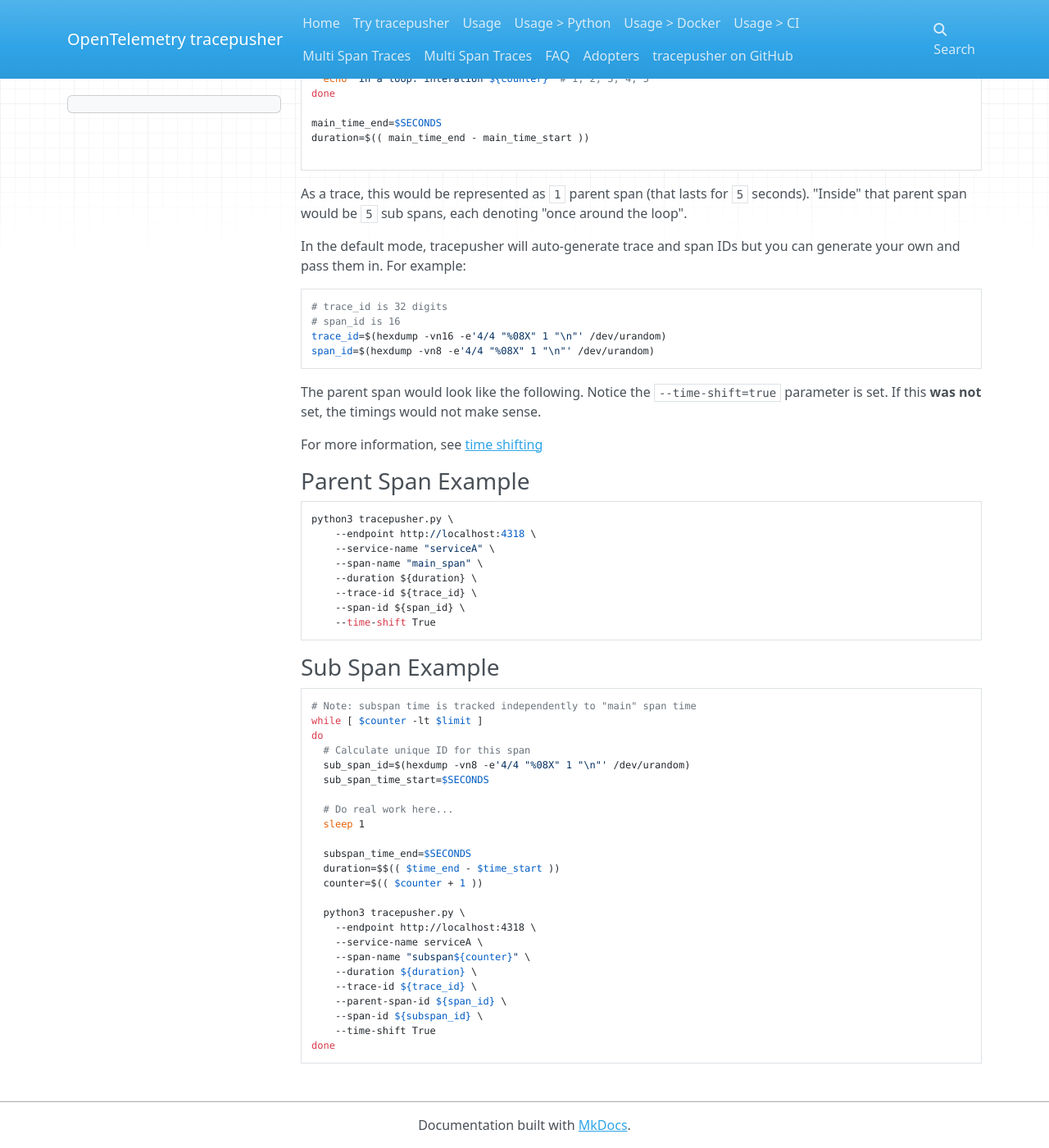
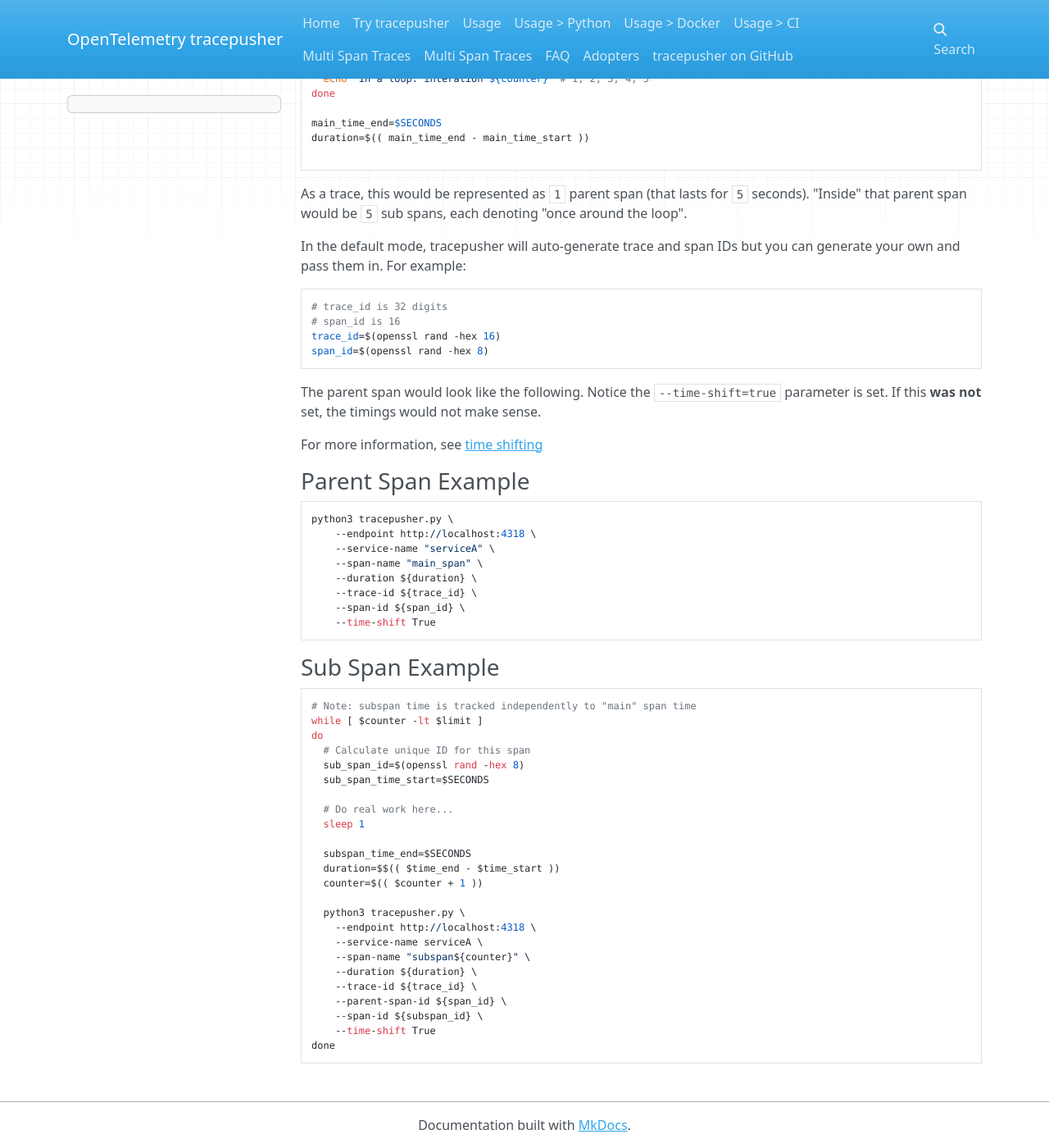
Before and after one commit to agardnerIT/tracepusher, an MkDocs documentation site: the page built from docs/reference/multi-span-traces.md, in a window 1280 px wide and 1400 px high, scrolled down 1203 px. Shown: the whole window at 82% size. Built offline with MkDocs 1.6.1, drawn with Linux system fonts in a browser that asks for light colours; nearby versions of some CDN libraries.

Commit message:
Replace hexdump by openssl in documentation

````diff
--- a/docs/reference/multi-span-traces.md
+++ b/docs/reference/multi-span-traces.md
@@ -32,8 +32,8 @@
 ```
 # trace_id is 32 digits
 # span_id is 16
-trace_id=$(hexdump -vn16 -e'4/4 "%08X" 1 "\n"' /dev/urandom)
-span_id=$(hexdump -vn8 -e'4/4 "%08X" 1 "\n"' /dev/urandom)
+trace_id=$(openssl rand -hex 16)
+span_id=$(openssl rand -hex 8)
 ```
 
 The parent span would look like the following. Notice the `--time-shift=true` parameter is set. If this **was not** set, the timings would not make sense.
@@ -60,7 +60,7 @@
 while [ $counter -lt $limit ]
 do
   # Calculate unique ID for this span
-  sub_span_id=$(hexdump -vn8 -e'4/4 "%08X" 1 "\n"' /dev/urandom)
+  sub_span_id=$(openssl rand -hex 8)
   sub_span_time_start=$SECONDS
 
   # Do real work here...
````
